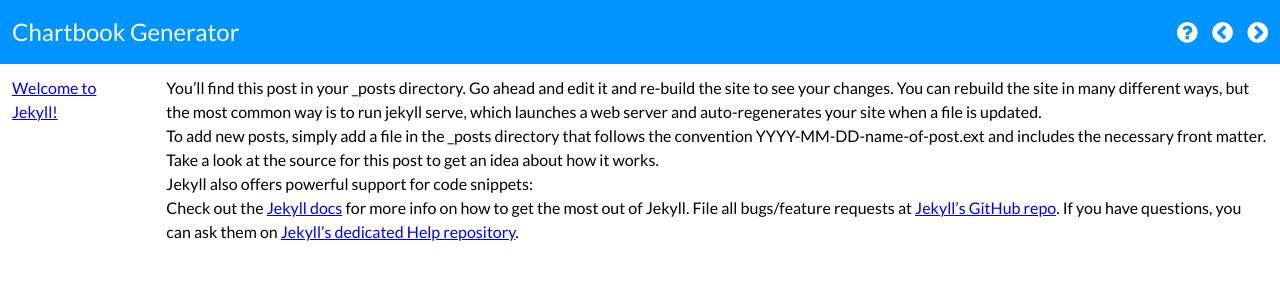
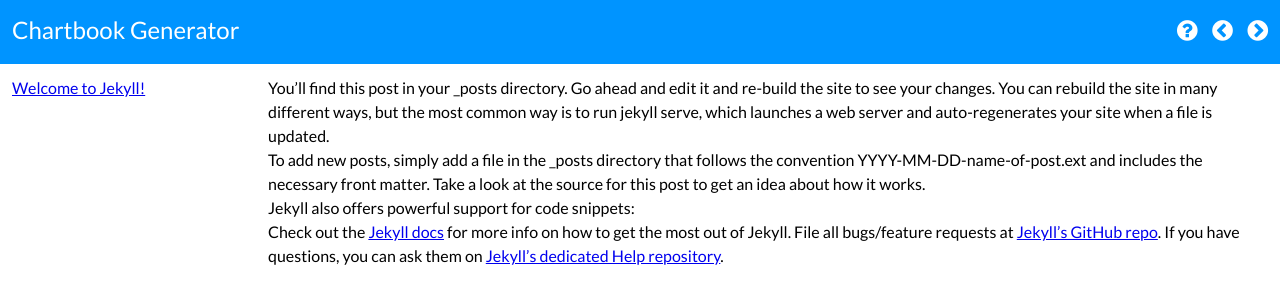
Before and after one commit to TaxFoundation/chartbook, a Jekyll site: the page built from index.html, in a window 1280 px wide. Shown: the top 304 px of the page. Built offline with Jekyll 4.4.1, drawn with Linux system fonts in a browser that asks for light colours; nearby versions of some CDN libraries.

Commit message:
Change layout to display table

```diff
--- a/_layouts/default.html
+++ b/_layouts/default.html
@@ -7,13 +7,14 @@
 
     {% include header.html %}
 
-    <div class="page-content">
+    <div class="container">
 
       {% include nav.html %}
 
       <div class="slides">
         {{ content }}
       </div>
+
     </div>
 
   </body>
--- a/_sass/_layout.scss
+++ b/_sass/_layout.scss
@@ -1,13 +1,10 @@
+* {
+  box-sizing: border-box;
+}
+
 html,
 body {
-  display: flex;
-  flex-direction: column;
-}
-
-.page-content {
-  display: flex;
-  flex-direction: row;
-  flex-grow: 1;
+  height: 100vh;
 }
 
 header,
@@ -15,3 +12,14 @@
 .slides {
   padding: 12px;
 }
+
+.container {
+  display: table;
+  width: 100%;
+}
+
+nav,
+.slides {
+  display: table-cell;
+  vertical-align: top;
+}
--- a/_sass/_navigation.scss
+++ b/_sass/_navigation.scss
@@ -1,11 +1,8 @@
 header {
-  align-items: center;
   background-color: $brand-color;
-  box-sizing: border-box;
   color: white;
-  display: flex;
+  display: table;
   height: 64px;
-  justify-content: space-between;
   width: 100%;
   @include set-font(24px);
 
@@ -15,10 +12,13 @@
   }
 
   .chartbook-name {
-
+    display: table-cell;
   }
 
   .chartbook-nav-icons {
+    display: table-cell;
+    text-align: right;
+
     i {
       margin-left: 10px;
     }
@@ -26,9 +26,6 @@
 }
 
 nav {
-  box-sizing: border-box;
-  display: block;
-  height: 100%;
   overflow-y: auto;
   width: 256px;
   @include set-font(16px);
--- a/_sass/_slide.scss
+++ b/_sass/_slide.scss
@@ -1,5 +1,5 @@
 section {
-  display: block;
+  width: 100%;
   @include set-font(16px);
 }
 
```
